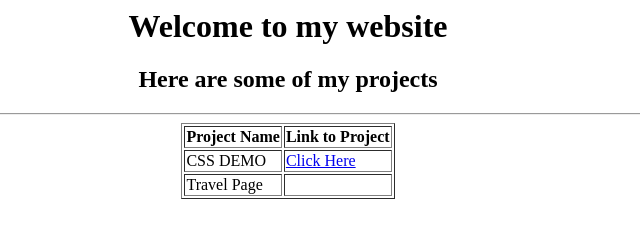
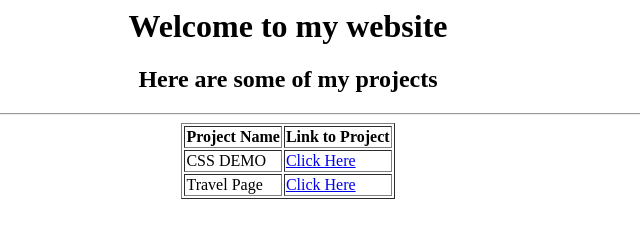
Before and after one commit to onyi777/onyi777.github.io, a plain HTML site: page index.html in a window 1280 px wide. Shown: the full height of the page, 352-992 px from the left. Drawn offline with Linux system fonts and the light colour scheme.

Commit message:
Update index.html

```diff
--- a/index.html
+++ b/index.html
@@ -20,7 +20,7 @@
         </tr>
         <tr>
           <td>Travel Page</td>
-          <td><a href="travel.html"></td>
+          <td><a href="travel.html">Click Here</a></td>
         </tr>
       </table>
       </center>
```
